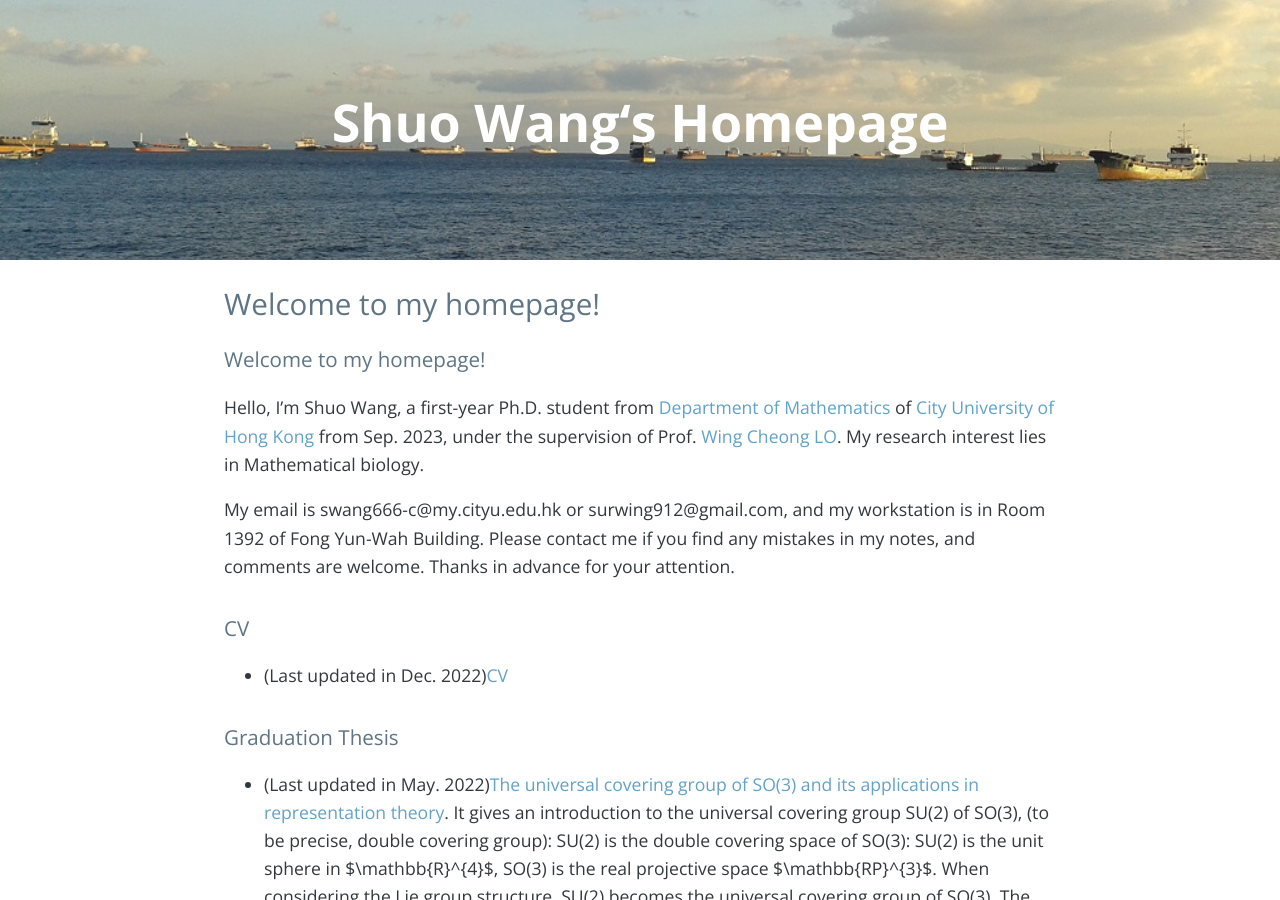
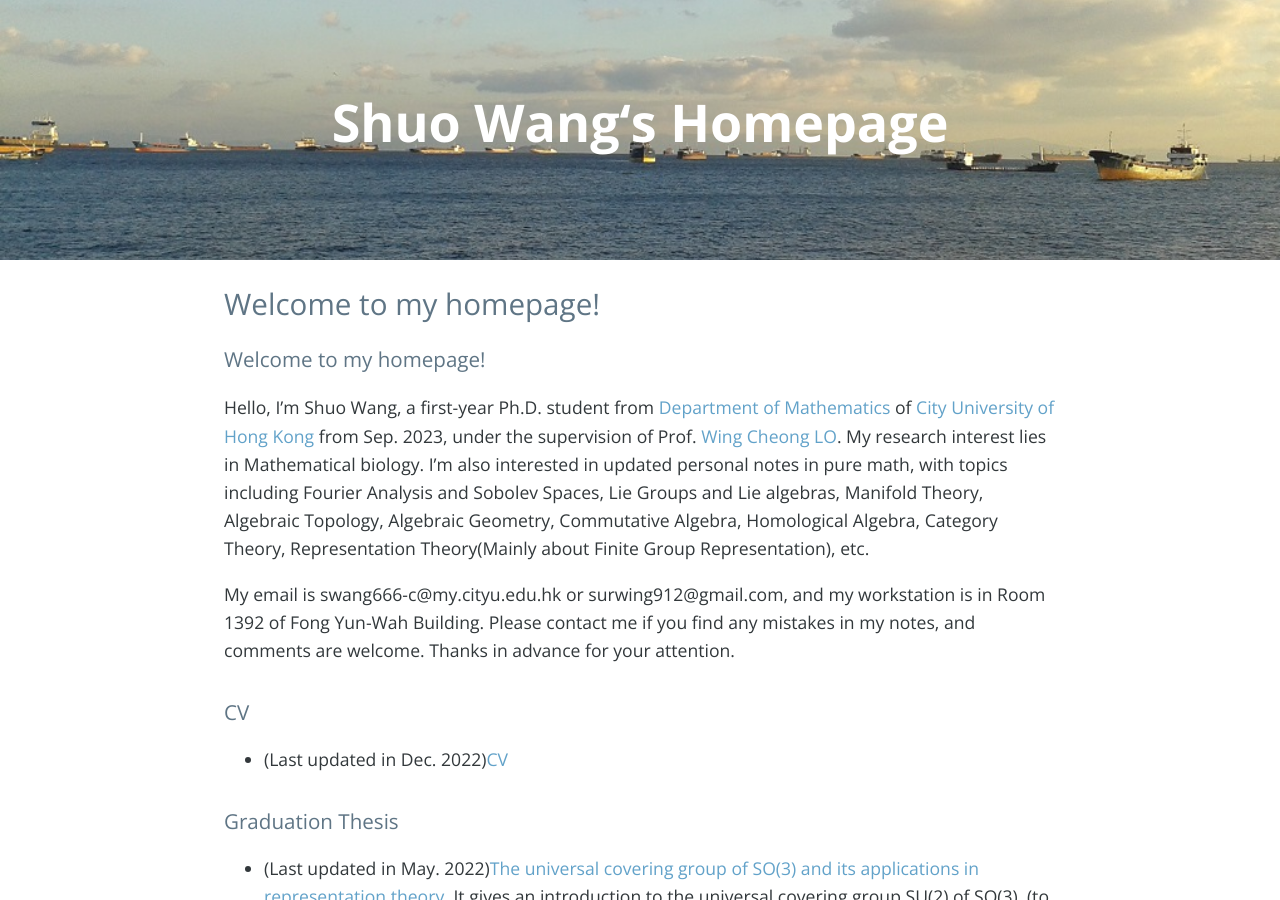
Before and after one commit to Louis-shuo-wang/Louis-shuo-wang.github.io, a Jekyll site: the page built from index.md, in a window 1280 px wide and 900 px high. Built offline with Jekyll 4.4.1, drawn with Linux system fonts in a browser that asks for light colours; nearby versions of some CDN libraries; our own code applies the rules of GitHub Pages for plain Markdown files; the list of posts is cut into pages by our own code; comment, search, counter and statistics services are not loaded.

Commit message:
Update index.md

```diff
--- a/index.md
+++ b/index.md
@@ -1,5 +1,5 @@
 ### Welcome to my homepage!
-Hello, I'm Shuo Wang, a first-year Ph.D. student from [Department of Mathematics](https://www.cityu.edu.hk/ma/) of [City University of Hong Kong](https://www.cityu.edu.hk) from Sep. 2023, under the supervision of Prof. [Wing Cheong LO](https://www.cityu.edu.hk/stfprofile/wingclo.htm). My research interest lies in Mathematical biology.
+Hello, I'm Shuo Wang, a first-year Ph.D. student from [Department of Mathematics](https://www.cityu.edu.hk/ma/) of [City University of Hong Kong](https://www.cityu.edu.hk) from Sep. 2023, under the supervision of Prof. [Wing Cheong LO](https://www.cityu.edu.hk/stfprofile/wingclo.htm). My research interest lies in Mathematical biology. I'm also interested in updated personal notes in pure math, with topics including Fourier Analysis and Sobolev Spaces, Lie Groups and Lie algebras, Manifold Theory, Algebraic Topology, Algebraic Geometry, Commutative Algebra, Homological Algebra, Category Theory, Representation Theory(Mainly about Finite Group Representation), etc.
 
 My email is swang666-c@my.cityu.edu.hk or surwing912@gmail.com, and my workstation is in Room 1392 of Fong Yun-Wah Building. Please contact me if you find any mistakes in my notes, and comments are welcome. Thanks in advance for your attention.
 
```
